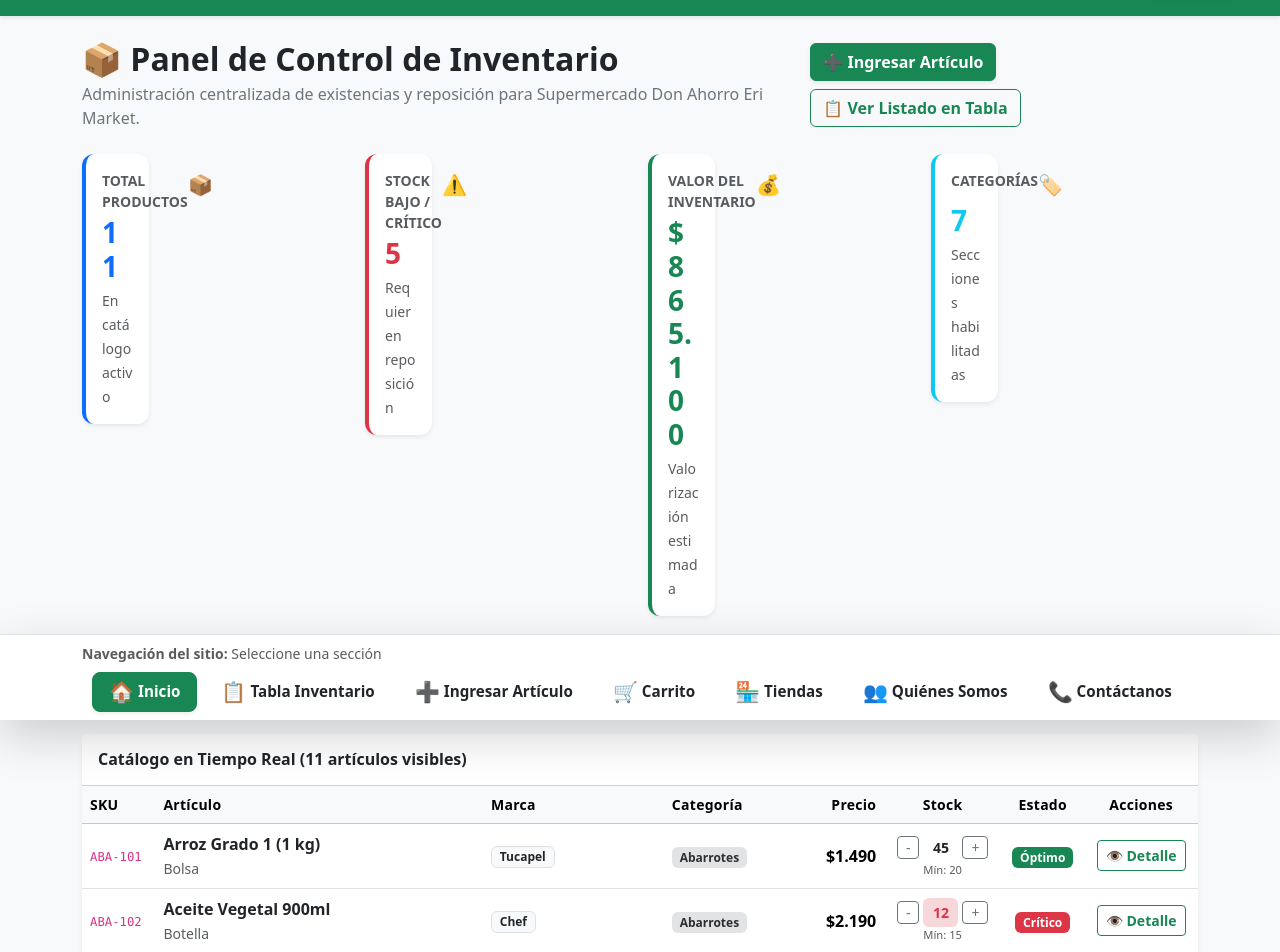
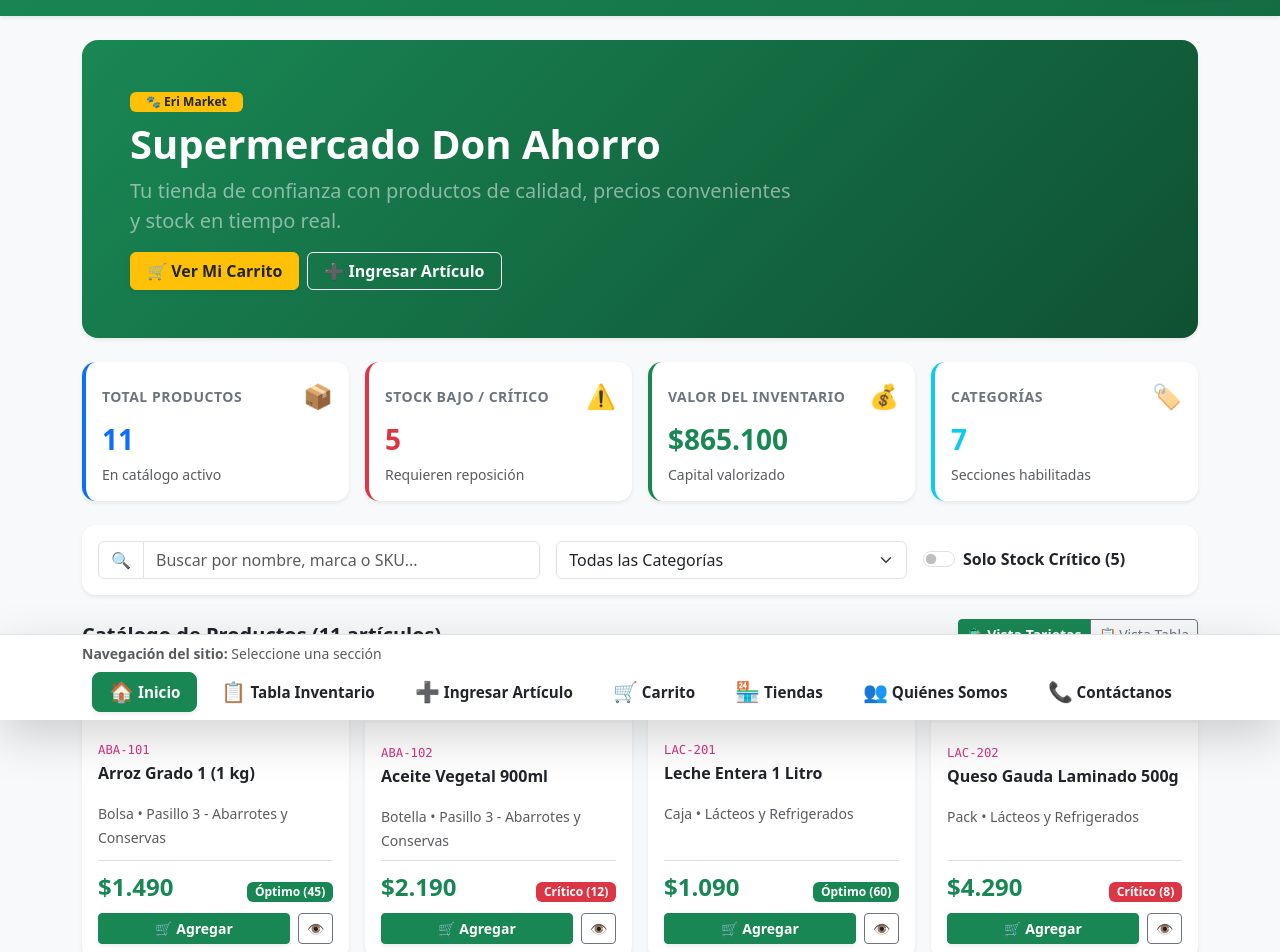
Before and after one commit to Lybern/Supermercado-Carolina-Delgado-PFY2202-s3, a React (Vite) app: page / in a window 1280 px wide. Shown: the part 80-1032 px from the top of the page. Built offline with nearby package versions, Linux system fonts and the light colour scheme.

Commit message:
mejorar diseño visual con tarjetas de productilo estilo tienda y vista interactiva

```diff
--- a/src/components/Footer.jsx
+++ b/src/components/Footer.jsx
@@ -2,13 +2,13 @@ function Footer() {
   const anio = new Date().getFullYear();
 
   return (
-    <footer className="bg-light border-top py-3 text-center text-muted small">
+    <footer className="bg-white border-top py-4 text-center text-muted small mt-auto">
       <div className="container">
         <p className="mb-1 text-dark fw-bold">
-          Supermercado Don Ahorro &copy; {anio} &bull; Propiedad de Eri Market &bull; Sistema de Inventario
+          🛒 Supermercado Don Ahorro &copy; {anio} &bull; Propiedad de Eri Market 🐾
         </p>
-        <p className="mb-0">
-          Desarrollo Frontend II (PFY2202) &bull; Evaluación Formativa Semana 1 &bull; Duoc UC
+        <p className="mb-0 text-secondary">
+          Sistema de Control de Inventario y Catálogo de Productos en Línea &bull; Duoc UC
         </p>
       </div>
     </footer>
--- a/src/components/KpiCard.jsx
+++ b/src/components/KpiCard.jsx
@@ -1,24 +1,19 @@
 /**
- * Componente reutilizable KpiCard
- * Resuelve la retroalimentación de la Semana 1 aplicando el principio DRY (Don't Repeat Yourself).
- *
- * @param {string} titulo - Etiqueta o título del KPI
- * @param {string|number} valor - Valor numérico o texto a destacar
- * @param {string} color - Variante de color Bootstrap (primary, danger, success, info, warning)
- * @param {string} descripcion - Texto secundario descriptivo
- * @param {string} [icono] - Ícono emoji u opcional
+ * Tarjeta individual para métricas e indicadores de inventario (KPI).
  */
 function KpiCard({ titulo, valor, color = "primary", descripcion, icono }) {
   return (
-    <div className="col-12 col-sm-6 col-lg-3">
-      <div className={`card shadow-sm border-0 border-start border-4 border-${color} h-100`}>
-        <div className="card-body">
-          <div className="d-flex justify-content-between align-items-start">
-            <span className="text-muted small fw-semibold text-uppercase">{titulo}</span>
-            {icono && <span className="fs-5">{icono}</span>}
+    <div className="col-12 col-sm-6 col-xl-3">
+      <div className={`card shadow-sm border-0 border-start border-4 border-${color} h-100 bg-white`}>
+        <div className="card-body p-3">
+          <div className="d-flex justify-content-between align-items-center mb-1">
+            <span className="text-secondary small fw-bold text-uppercase" style={{ letterSpacing: "0.5px" }}>
+              {titulo}
+            </span>
+            {icono && <span className="fs-4">{icono}</span>}
           </div>
-          <h3 className={`fw-bold my-1 text-${color}`}>{valor}</h3>
-          {descripcion && <small className="text-muted">{descripcion}</small>}
+          <div className={`fs-3 fw-bold text-${color} my-1`}>{valor}</div>
+          {descripcion && <div className="text-muted small">{descripcion}</div>}
         </div>
       </div>
     </div>
--- a/src/components/KpiResumen.jsx
+++ b/src/components/KpiResumen.jsx
@@ -10,7 +10,6 @@ function KpiResumen({ metricas, totalCategorias }) {
 
   return (
     <div className="row g-3 mb-4">
-      <div className="col-12 col-sm-6 col-xl-3">
       <KpiCard
         titulo="Total Productos"
         valor={totalProductos}
@@ -18,8 +17,6 @@ function KpiResumen({ metricas, totalCategorias }) {
         descripcion="En catálogo activo"
         icono="📦"
       />
-      </div>
-      <div className="col-12 col-sm-6 col-xl-3">
       <KpiCard
         titulo="Stock Bajo / Crítico"
         valor={stockCriticoCount}
@@ -27,17 +24,13 @@ function KpiResumen({ metricas, totalCategorias }) {
         descripcion="Requieren reposición"
         icono="⚠️"
       />
-      </div>
-      <div className="col-12 col-sm-6 col-xl-3">
       <KpiCard
         titulo="Valor del Inventario"
         valor={formatearMoneda(valorTotalInventario)}
         color="success"
-          descripcion="Valorización estimada"
+        descripcion="Capital valorizado"
         icono="💰"
       />
-      </div>
-      <div className="col-12 col-sm-6 col-xl-3">
       <KpiCard
         titulo="Categorías"
         valor={totalCategorias}
@@ -46,7 +39,6 @@ function KpiResumen({ metricas, totalCategorias }) {
         icono="🏷️"
       />
     </div>
-    </div>
   );
 }
 
--- /dev/null
+++ b/src/components/TarjetaProducto.jsx
@@ -0,0 +1,89 @@
+import { Link } from "react-router";
+import {
+  formatearMoneda,
+  obtenerEstadoStock,
+  esStockCritico,
+} from "../utils/inventarioUtils";
+
+const ICONOS_CATEGORIA = {
+  Abarrotes: "🍚",
+  Lácteos: "🥛",
+  "Frutas y Verduras": "🍎",
+  Carnicería: "🥩",
+  Limpieza: "🧼",
+  Panadería: "🥖",
+  Bebidas: "🧃",
+};
+
+/**
+ * Tarjeta visual de producto estilo e-commerce.
+ * Presenta el artículo de forma atractiva, amigable y permite añadir directamente al carrito.
+ */
+function TarjetaProducto({ producto, onAgregarAlCarrito }) {
+  const sinStock = Number(producto.stock) === 0;
+  const esCritico = esStockCritico(producto);
+  const estadoInfo = obtenerEstadoStock(producto);
+  const icono = ICONOS_CATEGORIA[producto.categoria] || "📦";
+
+  return (
+    <div className="col-12 col-sm-6 col-md-4 col-xl-3">
+      <div className={`card h-100 shadow-sm border-0 product-card transition-all ${esCritico ? "border-top border-3 border-danger" : ""}`}>
+        {/* Encabezado visual de la tarjeta */}
+        <div className="card-header bg-light border-0 py-3 d-flex justify-content-between align-items-center">
+          <span className="badge bg-white text-dark shadow-sm border px-2 py-1">
+            {icono} {producto.categoria}
+          </span>
+          <span className="badge bg-secondary-subtle text-secondary-emphasis">
+            {producto.marca}
+          </span>
+        </div>
+
+        {/* Cuerpo con información principal */}
+        <div className="card-body p-3 d-flex flex-column">
+          <div className="mb-2">
+            <span className="text-muted small fw-mono"><code>{producto.sku}</code></span>
+            <h3 className="h6 fw-bold text-dark mt-1 mb-0 product-title" title={producto.nombre}>
+              {producto.nombre}
+            </h3>
+            <span className="text-muted small">{producto.unidad} &bull; {producto.ubicacion}</span>
+          </div>
+
+          <div className="mt-auto pt-2 border-top">
+            <div className="d-flex justify-content-between align-items-baseline mb-2">
+              <span className="fs-4 fw-bold text-success">
+                {formatearMoneda(producto.precio)}
+              </span>
+              <span className={`badge ${estadoInfo.badgeClass}`}>
+                {estadoInfo.estado} ({producto.stock})
+              </span>
+            </div>
+
+            {/* Acciones principales */}
+            <div className="d-flex gap-2">
+              <button
+                type="button"
+                className="btn btn-success btn-sm flex-grow-1 fw-bold shadow-sm d-flex align-items-center justify-content-center gap-1"
+                onClick={() => onAgregarAlCarrito(producto.id)}
+                disabled={sinStock}
+                title={sinStock ? "Sin existencias disponibles" : "Agregar una unidad al carrito"}
+              >
+                <span>🛒</span>
+                <span>{sinStock ? "Agotado" : "Agregar"}</span>
+              </button>
+
+              <Link
+                to={`/producto/${producto.id}`}
+                className="btn btn-outline-secondary btn-sm px-2"
+                title="Ver detalles completos del producto"
+              >
+                👁️
+              </Link>
+            </div>
+          </div>
+        </div>
+      </div>
+    </div>
+  );
+}
+
+export default TarjetaProducto;
--- a/src/index.css
+++ b/src/index.css
@@ -1,5 +1,5 @@
 :root {
-  font-family: system-ui, -apple-system, BlinkMacSystemFont, 'Segoe UI', Roboto, Oxygen, Ubuntu, Cantarell, sans-serif;
+  font-family: system-ui, -apple-system, BlinkMacSystemFont, "Segoe UI", Roboto, Oxygen, Ubuntu, Cantarell, sans-serif;
   line-height: 1.5;
   font-weight: 400;
 }
@@ -8,13 +8,47 @@ body {
   margin: 0;
   min-width: 320px;
   min-height: 100vh;
-  background-color: #f8f9fa;
+  background-color: #f4f6f8;
+  color: #2b2f33;
+}
+
+/* Encabezado con degradado moderno */
+.navbar {
+  background: linear-gradient(135deg, #198754 0%, #146c43 100%) !important;
+}
+
+/* Banner de Bienvenida */
+.hero-banner {
+  background: linear-gradient(135deg, #198754 0%, #0f5132 100%);
+  box-shadow: 0 10px 25px rgba(25, 135, 84, 0.2);
+}
+
+/* Tarjetas de Producto estilo e-commerce */
+.product-card {
+  border-radius: 14px;
+  background-color: #ffffff;
+  box-shadow: 0 4px 14px rgba(0, 0, 0, 0.05);
+  transition: transform 0.2s ease, box-shadow 0.2s ease;
+  overflow: hidden;
+}
+
+.product-card:hover {
+  transform: translateY(-4px);
+  box-shadow: 0 12px 24px rgba(0, 0, 0, 0.09);
+}
+
+.product-title {
+  display: -webkit-box;
+  -webkit-line-clamp: 2;
+  -webkit-box-orient: vertical;
+  overflow: hidden;
+  min-height: 2.3rem;
 }
 
 /* Menú inferior sticky */
 .bottom-navigation {
   z-index: 1030;
-  box-shadow: 0 -4px 12px rgba(0, 0, 0, 0.05);
+  box-shadow: 0 -4px 16px rgba(0, 0, 0, 0.06);
 }
 
 .bottom-navigation .btn {
@@ -27,15 +61,14 @@ body {
   transform: translateY(-2px);
 }
 
-/* Tarjetas y tablas */
+/* Tarjetas generales y tablas */
 .card {
-  border-radius: 12px;
-  transition: transform 0.15s ease, box-shadow 0.15s ease;
+  border-radius: 14px;
 }
 
 .table th {
   font-weight: 600;
-  font-size: 0.875rem;
+  font-size: 0.85rem;
   letter-spacing: 0.02em;
 }
 
--- a/src/pages/HomeInventario.jsx
+++ b/src/pages/HomeInventario.jsx
@@ -4,6 +4,7 @@ import useInventario from "../hooks/useInventario";
 import { CATEGORIAS_INVENTARIO } from "../data/inventarioData";
 import KpiResumen from "../components/KpiResumen";
 import FiltrosInventario from "../components/FiltrosInventario";
+import TarjetaProducto from "../components/TarjetaProducto";
 import TablaInventario from "../components/TablaInventario";
 import {
   filtrarProductos,
@@ -11,19 +12,20 @@ import {
 } from "../utils/inventarioUtils";
 
 /**
- * Panel Principal de Control de Inventario.
- * Gestiona métricas ejecutivas, filtros y vista rápida del catálogo.
+ * Vista Principal del Supermercado.
+ * Ofrece una experiencia amigable tipo catálogo online con opción de alternar a tabla.
  */
 function HomeInventario() {
-  const { productos, modificarStock } = useInventario();
+  const { productos, agregarAlCarrito, modificarStock } = useInventario();
 
   const [busqueda, setBusqueda] = useState("");
   const [categoriaSeleccionada, setCategoriaSeleccionada] = useState("Todas");
   const [soloCriticos, setSoloCriticos] = useState(false);
+  const [modoVista, setModoVista] = useState("tarjetas"); // 'tarjetas' o 'tabla'
 
   const categorias = ["Todas", ...CATEGORIAS_INVENTARIO];
 
-  // Filtrado reactivo puro y métricas consolidadas
+  // Filtrado reactivo puro y métricas centralizadas
   const productosFiltrados = filtrarProductos(productos, {
     busqueda,
     categoria: categoriaSeleccionada,
@@ -34,30 +36,33 @@ function HomeInventario() {
 
   return (
     <div className="container py-4">
-      {/* Encabezado y Accesos Directos */}
-      <div className="d-flex flex-column flex-md-row justify-content-between align-items-md-center gap-3 mb-4">
-        <div>
-          <h1 className="h2 fw-bold text-dark mb-1">
-            📦 Panel de Control de Inventario
-          </h1>
-          <p className="text-secondary mb-0">
-            Administración centralizada de existencias y reposición para Supermercado Don Ahorro Eri Market.
+      {/* Banner de Bienvenida Cálido y Amigable */}
+      <div className="hero-banner p-4 p-md-5 mb-4 rounded-4 shadow-sm text-white">
+        <div className="row align-items-center">
+          <div className="col-12 col-md-8">
+            <span className="badge bg-warning text-dark fw-bold px-3 py-1 mb-2">
+              🐾 Eri Market
+            </span>
+            <h1 className="display-6 fw-bold mb-2">Supermercado Don Ahorro</h1>
+            <p className="lead mb-3 text-white-50">
+              Tu tienda de confianza con productos de calidad, precios convenientes y stock en tiempo real.
             </p>
-        </div>
             <div className="d-flex flex-wrap gap-2">
-          <Link to="/nuevo-producto" className="btn btn-success fw-semibold shadow-sm">
+              <Link to="/carrito" className="btn btn-warning text-dark fw-bold px-3 shadow-sm">
+                🛒 Ver Mi Carrito
+              </Link>
+              <Link to="/nuevo-producto" className="btn btn-outline-light fw-semibold px-3">
                 ➕ Ingresar Artículo
-          </Link>
-          <Link to="/inventario" className="btn btn-outline-success fw-semibold">
-            📋 Ver Listado en Tabla
               </Link>
             </div>
           </div>
+        </div>
+      </div>
 
-      {/* Componente Modular de KPIs */}
+      {/* Métricas Generales del Negocio */}
       <KpiResumen metricas={metricas} totalCategorias={CATEGORIAS_INVENTARIO.length} />
 
-      {/* Componente Modular de Filtros y Búsqueda */}
+      {/* Barra de Filtros y Búsqueda */}
       <FiltrosInventario
         busqueda={busqueda}
         onBusquedaChange={setBusqueda}
@@ -69,13 +74,49 @@ function HomeInventario() {
         stockCriticoCount={metricas.stockCriticoCount}
       />
 
-      {/* Tabla Modular de Productos */}
+      {/* Barra de Control de Vista (Tarjetas vs Tabla) */}
+      <div className="d-flex justify-content-between align-items-center mb-3 flex-wrap gap-2">
+        <h2 className="h5 fw-bold text-dark mb-0">
+          Catálogo de Productos ({productosFiltrados.length} artículos)
+        </h2>
+        <div className="btn-group btn-group-sm shadow-sm" role="group">
+          <button
+            type="button"
+            className={`btn ${modoVista === "tarjetas" ? "btn-success fw-bold" : "btn-outline-secondary"}`}
+            onClick={() => setModoVista("tarjetas")}
+          >
+            🛍️ Vista Tarjetas
+          </button>
+          <button
+            type="button"
+            className={`btn ${modoVista === "tabla" ? "btn-success fw-bold" : "btn-outline-secondary"}`}
+            onClick={() => setModoVista("tabla")}
+          >
+            📋 Vista Tabla
+          </button>
+        </div>
+      </div>
+
+      {/* Renderizado dinámico según la vista elegida */}
+      {productosFiltrados.length === 0 ? (
+        <div className="card shadow-sm border-0 text-center py-5">
+          <span className="fs-1 d-block mb-2">🔍</span>
+          <p className="text-muted fw-semibold mb-0">
+            No se encontraron productos coincidentes con los filtros seleccionados.
+          </p>
+        </div>
+      ) : modoVista === "tarjetas" ? (
+        <div className="row g-3">
+          {productosFiltrados.map((item) => (
+            <TarjetaProducto
+              key={item.id}
+              producto={item}
+              onAgregarAlCarrito={agregarAlCarrito}
+            />
+          ))}
+        </div>
+      ) : (
         <div className="card shadow-sm border-0">
-        <div className="card-header bg-white py-3 d-flex justify-content-between align-items-center">
-          <h2 className="h6 mb-0 fw-bold text-dark">
-            Catálogo en Tiempo Real ({productosFiltrados.length} artículos visibles)
-          </h2>
-        </div>
           <div className="card-body p-0">
             <TablaInventario
               productos={productosFiltrados}
@@ -84,6 +125,7 @@ function HomeInventario() {
             />
           </div>
         </div>
+      )}
     </div>
   );
 }
--- a/src/pages/ListadoInventario.jsx
+++ b/src/pages/ListadoInventario.jsx
@@ -71,20 +71,12 @@ function ListadoInventario() {
         </div>
       </div>
 
-      {/* Tarjetas KPI de Resumen (Principio DRY) */}
+      {/* Tarjetas KPI de Resumen */}
       <div className="row g-3 mb-4">
-        <div className="col-12 col-sm-6 col-xl-3">
-          <KpiCard titulo="Total Artículos" valor={totalProductos} icono="📦" color="primary" descripcion="Artículos únicos en catálogo" />
-        </div>
-        <div className="col-12 col-sm-6 col-xl-3">
-          <KpiCard titulo="Unidades Físicas" valor={totalUnidades.toLocaleString("es-CL")} icono="🔢" color="info" descripcion="Total unidades en almacén" />
-        </div>
-        <div className="col-12 col-sm-6 col-xl-3">
-          <KpiCard titulo="Stock Crítico" valor={stockCriticoCount} icono="⚠️" color="danger" descripcion="Productos bajo el mínimo" />
-        </div>
-        <div className="col-12 col-sm-6 col-xl-3">
-          <KpiCard titulo="Valor Estimado" valor={formatearMoneda(valorTotalInventario)} icono="💰" color="success" descripcion="Capital total inmovilizado" />
-        </div>
+        <KpiCard titulo="Total Artículos" valor={totalProductos} icono="📦" color="primary" descripcion="Artículos únicos en catálogo" />
+        <KpiCard titulo="Unidades Físicas" valor={totalUnidades.toLocaleString("es-CL")} icono="🔢" color="info" descripcion="Total unidades en almacén" />
+        <KpiCard titulo="Stock Crítico" valor={stockCriticoCount} icono="⚠️" color="danger" descripcion="Productos bajo el mínimo" />
+        <KpiCard titulo="Valor Estimado" valor={formatearMoneda(valorTotalInventario)} icono="💰" color="success" descripcion="Capital total inmovilizado" />
       </div>
 
       {/* Barra Modular de Filtros y Búsqueda */}
```
Lines whose indentation alone changed are shown as unchanged.
